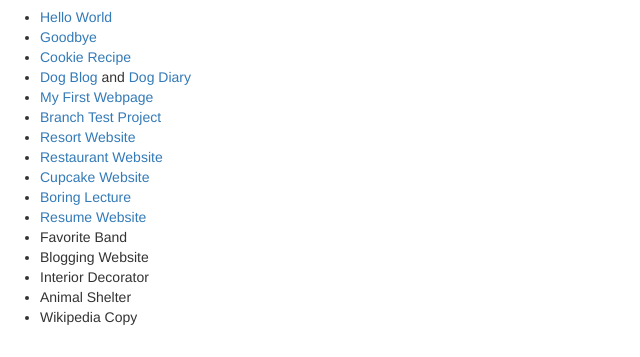
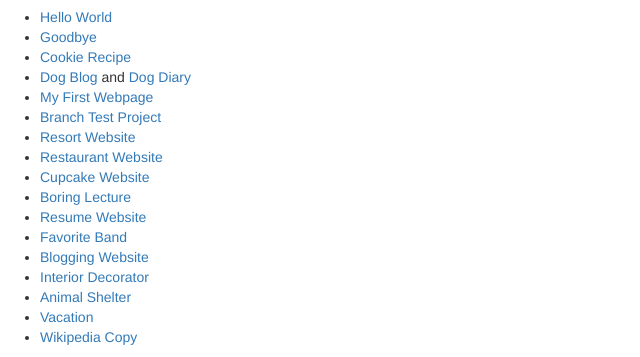
Before and after one commit to maryrobinrose/portfolio-website, a plain HTML site: page index.html in a window 1280 px wide. Shown: the part 472-829 px from the top of the page, without its empty margins (0-640 px from the left). Drawn offline with nearby package versions, Linux system fonts and the light colour scheme.

Commit message:
add the rest of the links

```diff
--- a/index.html
+++ b/index.html
@@ -26,11 +26,12 @@
           <li><a href="https://github.com/maryrobinrose/cupcake-website" target="_blank">Cupcake Website</a></li>
           <li><a href="https://github.com/maryrobinrose/boring-lecture" target="_blank">Boring Lecture</a></li>
           <li><a href="https://github.com/maryrobinrose/resume-website" target="_blank">Resume Website</a></li>
-          <li>Favorite Band</li>
-          <li>Blogging Website</li>
-          <li>Interior Decorator</li>
-          <li>Animal Shelter</li>
-          <li>Wikipedia Copy</li>
+          <li><a href="https://github.com/maryrobinrose/favorite-band" target="_blank">Favorite Band</a></li>
+          <li><a href="https://github.com/maryrobinrose/blogging-website" target="_blank">Blogging Website</a></li>
+          <li><a href="https://github.com/maryrobinrose/interior-decorator" target="_blank">Interior Decorator</a></li>
+          <li><a href="https://github.com/maryrobinrose/animal-shelter" target="_blank">Animal Shelter</a></li>
+          <li><a href="https://github.com/maryrobinrose/vacation" target="_blank">Vacation</a></li>
+          <li><a href="https://github.com/maryrobinrose/wikipedia-copy" target="_blank">Wikipedia Copy</a></li>
         </ul>
 
   </body>
```
